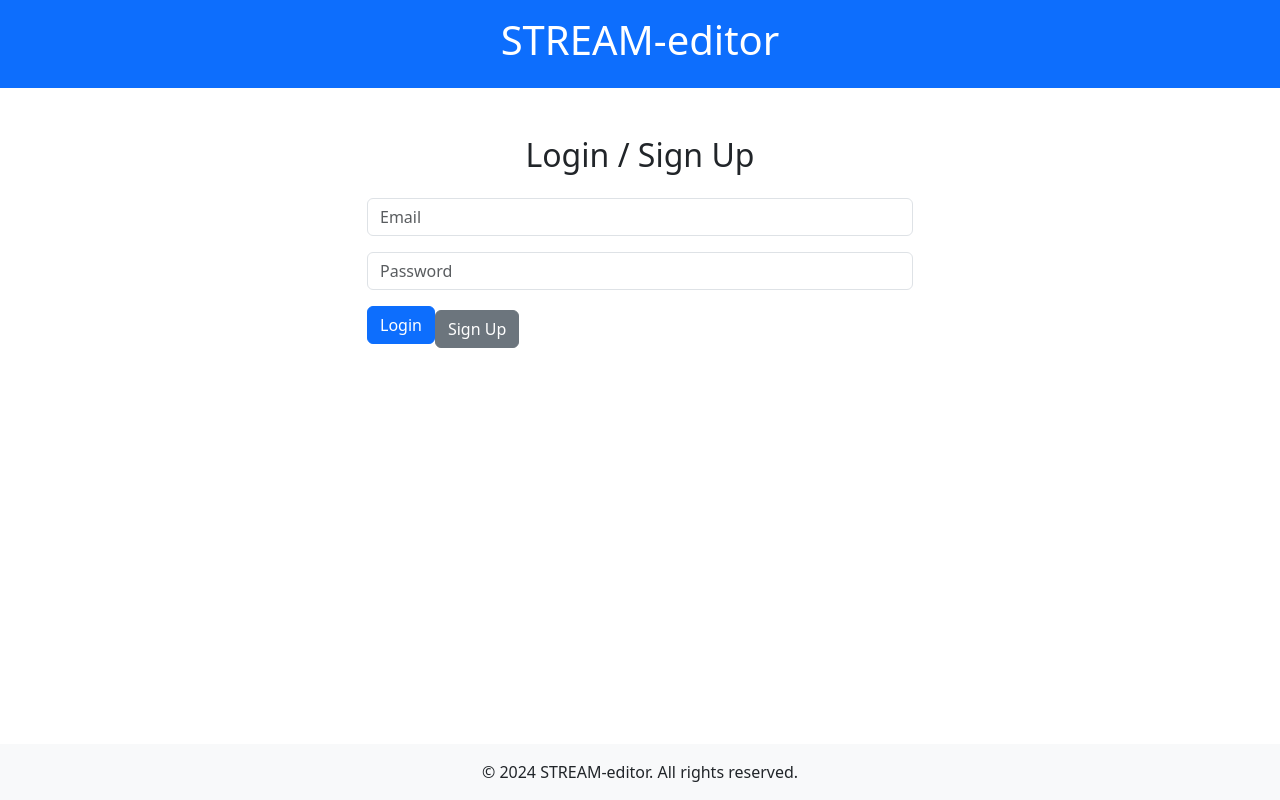
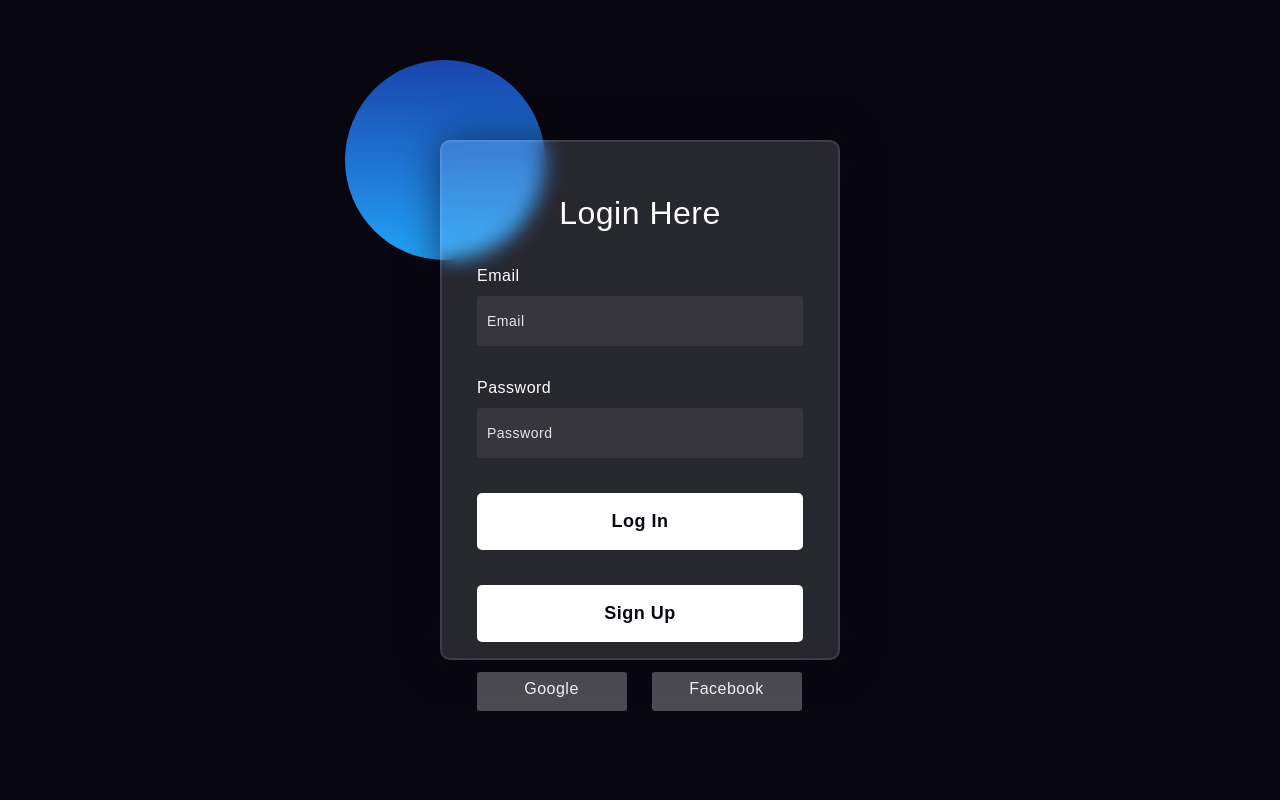
Before and after one commit to sindromeinz/STREAM-editor, a React (Create React App) app: page /#/ in a window 1280 px wide. Built offline with nearby package versions, Linux system fonts and the light colour scheme.

Commit message:
pre review commit

```diff
--- a/src/App.js
+++ b/src/App.js
@@ -10,9 +10,6 @@ function App() {
   return (
     <Router>
       <div className="min-vh-100 d-flex flex-column">
-        <header className="bg-primary text-white text-center py-3">
-          <h1>STREAM-editor</h1>
-        </header>
         <div className="flex-grow-1">
           <Routes>
             <Route path="/" element={<Login />} />
@@ -20,9 +17,7 @@ function App() {
             <Route path="/editor/:fileId" element={<Editor />} />
           </Routes>
         </div>
-        <footer className="bg-light text-center py-3">
-          <p className="mb-0">© {new Date().getFullYear()} STREAM-editor. All rights reserved.</p>
-        </footer>
+
       </div>
     </Router>
   );
--- a/src/components/Editor.js
+++ b/src/components/Editor.js
@@ -35,9 +35,8 @@ const Editor = () => {
   const handleSave = async () => {
     if (fileId && allowed) {
       try {
-        // Update only the content field instead of overwriting the entire file data
         await update(ref(database, `files/${fileId}`), {
-          content: content
+          content: content,
         });
         console.log('Content updated successfully');
       } catch (error) {
@@ -52,6 +51,7 @@ const Editor = () => {
         <div className="row justify-content-center">
           <div className="col-md-8">
             <h2 className="text-center">Rich Text Editor</h2>
+            <div className="quill-container">
               <ReactQuill
                 value={content}
                 onChange={setContent}
@@ -59,6 +59,7 @@ const Editor = () => {
                 formats={Editor.formats}
               />
               <button className="btn btn-primary mt-3" onClick={handleSave}>Save Content</button>
+            </div>
           </div>
         </div>
       ) : (
@@ -70,9 +71,9 @@ const Editor = () => {
 
 Editor.modules = {
   toolbar: [
-    [{ 'header': '1'}, { 'header': '2' }],
+    [{ 'header': '1' }, { 'header': '2' }],
     ['bold', 'italic', 'underline'],
-    [{'list': 'ordered'}, {'list': 'bullet'}],
+    [{ 'list': 'ordered' }, { 'list': 'bullet' }],
     ['link', 'image'],
     [{ 'color': [] }, { 'background': [] }],
     [{ 'font': [] }],
@@ -86,7 +87,7 @@ Editor.formats = [
   'list', 'bullet', 'indent',
   'link', 'image',
   'color', 'background',
-  'align'
+  'align',
 ];
 
 export default Editor;
--- /dev/null
+++ b/src/components/FileManager.css
@@ -0,0 +1,47 @@
+.input-section input {
+    margin-bottom: 10px;
+    width: 100%;
+    padding: 10px;
+    background-color: rgba(255,255,255,0.07);
+    border-radius: 3px;
+    color: #fff;
+  }
+
+  .glass-table {
+    width: 100%;
+    margin-top: 20px;
+    border-collapse: collapse;
+    color: #fff;
+  }
+
+  .glass-table th, .glass-table td {
+    padding: 10px;
+    background-color: rgba(255, 255, 255, 0.07);
+  border: 1px solid rgba(255, 255, 255, 0.1);
+  text-align: left;
+}
+
+.glass-table th {
+  background-color: rgba(255, 255, 255, 0.15);
+}
+
+.glass-table tr:hover {
+  background-color: rgba(255, 255, 255, 0.1);
+}
+
+.edit-btn, .delete-btn {
+  padding: 8px 15px;
+  background-color: rgba(12, 34, 237, 0.5);
+  color: #eaf0fb;
+  border-radius: 3px;
+  cursor: pointer;
+  text-decoration: none;
+}
+
+.edit-btn:hover, .delete-btn:hover {
+  background-color: rgba(255, 255, 255, 0.47);
+}
+
+h2{
+    color:#fff;
+}
--- a/src/components/FileManager.js
+++ b/src/components/FileManager.js
@@ -1,7 +1,8 @@
 import React, { useEffect, useState } from 'react';
-import { database, ref, set, onValue, push, update, remove } from '../firebase';
-import { auth } from '../firebase'; // For accessing the current user's UID and email
+import { database, ref, push, set, onValue, remove } from '../firebase';
+import { auth } from '../firebase';
 import { Link } from 'react-router-dom';
+import './FileManager.css'; // Custom styles
 
 const FileManager = () => {
   const [files, setFiles] = useState([]);
@@ -28,13 +29,12 @@ const FileManager = () => {
           }));
         setFiles(accessibleFiles);
       } else {
-        setFiles([]); // Clear the files state if no data
+        setFiles([]);
       }
     });
 
-    // Cleanup subscription on component unmount
     return () => unsubscribe();
-  }, [currentUserEmail]); // Add currentUserEmail as a dependency to rerun effect when user changes
+  }, [currentUserEmail]);
 
   const handleCreateFile = async () => {
     if (newFileName.trim() === "") {
@@ -51,10 +51,9 @@ const FileManager = () => {
       fileName: newFileName,
       content: '',
       creator: currentUserEmail,
-      allowedUsers: [...allowedUsers, currentUserEmail] // Always add the creator's email
+      allowedUsers: [...allowedUsers, currentUserEmail]
     });
 
-    // Clear input fields
     setNewFileName('');
     setNewFileAllowedUsers('');
   };
@@ -65,26 +64,24 @@ const FileManager = () => {
   };
 
   return (
-    <div className="container my-5">
-      <h2 className="text-center mb-4">File Manager</h2>
-      <div className="mb-3">
+    <div className="glass-container">
+      <h2>File Manager</h2>
+      <div className="input-section">
         <input
           type="text"
-          className="form-control"
           placeholder="New file name"
           value={newFileName}
           onChange={(e) => setNewFileName(e.target.value)}
         />
         <input
           type="text"
-          className="form-control mt-2"
           placeholder="Allowed users (comma-separated)"
           value={newFileAllowedUsers}
           onChange={(e) => setNewFileAllowedUsers(e.target.value)}
         />
-        <button className="btn btn-success mt-2" onClick={handleCreateFile}>Create File</button>
+        <button onClick={handleCreateFile}>Create File</button>
       </div>
-      <table className="table table-bordered">
+      <table className="glass-table">
         <thead>
           <tr>
             <th>File Name</th>
@@ -99,14 +96,14 @@ const FileManager = () => {
                 <td>{file.fileName}</td>
                 <td>{file.creator}</td>
                 <td>
-                  <Link to={`/editor/${file.id}`} className="btn btn-info me-2">Edit</Link>
-                  <button className="btn btn-danger" onClick={() => handleDeleteFile(file.id)}>Delete</button>
+                  <Link to={`/editor/${file.id}`} className="edit-btn">Edit</Link>
+                  <button className="delete-btn" onClick={() => handleDeleteFile(file.id)}>Delete</button>
                 </td>
               </tr>
             ))
           ) : (
             <tr>
-              <td colSpan="3" className="text-center">No files available</td>
+              <td colSpan="3">No files available</td>
             </tr>
           )}
         </tbody>
--- /dev/null
+++ b/src/components/Login.css
@@ -0,0 +1,124 @@
+/* src/components/Login.css */
+
+body {
+    background-color: #080710;
+  }
+
+  .background {
+    width: 430px;
+    height: 520px;
+    position: absolute;
+    transform: translate(-50%, -50%);
+    left: 50%;
+    top: 50%;
+  }
+
+  .background .shape {
+    height: 200px;
+    width: 200px;
+    position: absolute;
+    border-radius: 50%;
+  }
+
+  .shape:first-child {
+    background: linear-gradient(#1845ad, #23a2f6);
+    left: -80px;
+    top: -80px;
+  }
+
+  .shape:last-child {
+    background: linear-gradient(to right, #ff512f, #f09819);
+    right: -30px;
+    bottom: -80px;
+  }
+
+  form {
+    height: 520px;
+    width: 400px;
+    background-color: rgba(255, 255, 255, 0.13);
+    position: absolute;
+    transform: translate(-50%, -50%);
+    top: 50%;
+    left: 50%;
+    border-radius: 10px;
+    backdrop-filter: blur(10px);
+    border: 2px solid rgba(255, 255, 255, 0.1);
+    box-shadow: 0 0 40px rgba(8, 7, 16, 0.6);
+    padding: 50px 35px;
+  }
+
+  form * {
+    font-family: 'Poppins', sans-serif;
+    color: #ffffff;
+    letter-spacing: 0.5px;
+    outline: none;
+    border: none;
+  }
+
+  form h3 {
+    font-size: 32px;
+    font-weight: 500;
+    line-height: 42px;
+    text-align: center;
+  }
+
+  label {
+    display: block;
+    margin-top: 30px;
+    font-size: 16px;
+    font-weight: 500;
+  }
+
+  input {
+    display: block;
+    height: 50px;
+    width: 100%;
+    background-color: rgba(255, 255, 255, 0.07);
+    border-radius: 3px;
+    padding: 0 10px;
+    margin-top: 8px;
+    font-size: 14px;
+    font-weight: 300;
+  }
+
+  ::placeholder {
+    color: #e5e5e5;
+  }
+
+  button {
+    margin-top: 35px;
+    width: 100%;
+    background-color: #ffffff;
+    color: #080710;
+    padding: 15px 0;
+    font-size: 18px;
+    font-weight: 600;
+    border-radius: 5px;
+    cursor: pointer;
+  }
+
+  .social {
+    margin-top: 30px;
+    display: flex;
+  }
+
+  .social div {
+    width: 150px;
+    border-radius: 3px;
+    padding: 5px 10px 10px 5px;
+    background-color: rgba(255, 255, 255, 0.27);
+    color: #eaf0fb;
+    text-align: center;
+  }
+
+  .social div:hover {
+    background-color: rgba(255, 255, 255, 0.47);
+  }
+
+  .social .fb {
+    margin-left: 25px;
+  }
+
+  .social i {
+    margin-right: 4px;
+  }
--- a/src/components/Login.js
+++ b/src/components/Login.js
@@ -3,6 +3,7 @@ import React, { useState } from "react";
 import { auth, signInWithEmailAndPassword, createUserWithEmailAndPassword } from "../firebase";
 import { useNavigate } from "react-router-dom";
 import 'bootstrap/dist/css/bootstrap.min.css';
+import './Login.css'; // Create a separate CSS file for custom styles
 
 const Login = () => {
   const [email, setEmail] = useState("");
@@ -30,36 +31,38 @@ const Login = () => {
   };
 
   return (
-    <div className="container my-5">
-      <div className="row justify-content-center">
-        <div className="col-md-6">
-          <h2 className="text-center mb-4">Login / Sign Up</h2>
+    <div className="background">
+      <div className="shape"></div>
+      <div className="shape"></div>
       <form onSubmit={handleLogin}>
-            <div className="form-group mb-3">
+        <h3>Login Here</h3>
+
+        <label htmlFor="email">Email</label>
         <input
           type="email"
-                className="form-control"
+          placeholder="Email"
           value={email}
           onChange={(e) => setEmail(e.target.value)}
-                placeholder="Email"
           required
         />
-            </div>
-            <div className="form-group mb-3">
+
+        <label htmlFor="password">Password</label>
         <input
           type="password"
-                className="form-control"
+          placeholder="Password"
           value={password}
           onChange={(e) => setPassword(e.target.value)}
-                placeholder="Password"
           required
         />
+
+        <button type="submit">Log In</button>
+        <button type="button" onClick={handleSignup}>Sign Up</button>
+
+        <div className="social">
+          <div className="go"><i className="fab fa-google"></i> Google</div>
+          <div className="fb"><i className="fab fa-facebook"></i> Facebook</div>
         </div>
-            <button type="submit" className="btn btn-primary btn-block mb-2">Login</button>
-            <button type="button" className="btn btn-secondary btn-block" onClick={handleSignup}>Sign Up</button>
       </form>
-        </div>
-      </div>
     </div>
   );
 };
```
Also changed, not shown: src/components/Editor.css (added). Lines whose indentation alone changed are shown as unchanged.
